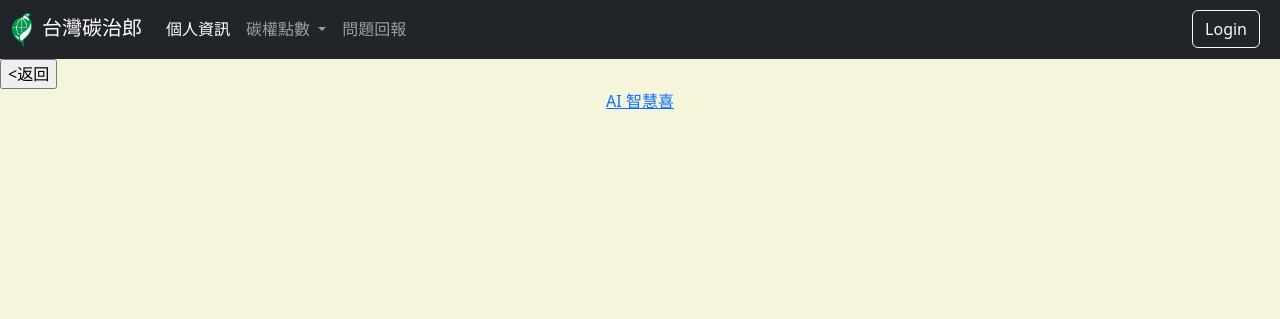
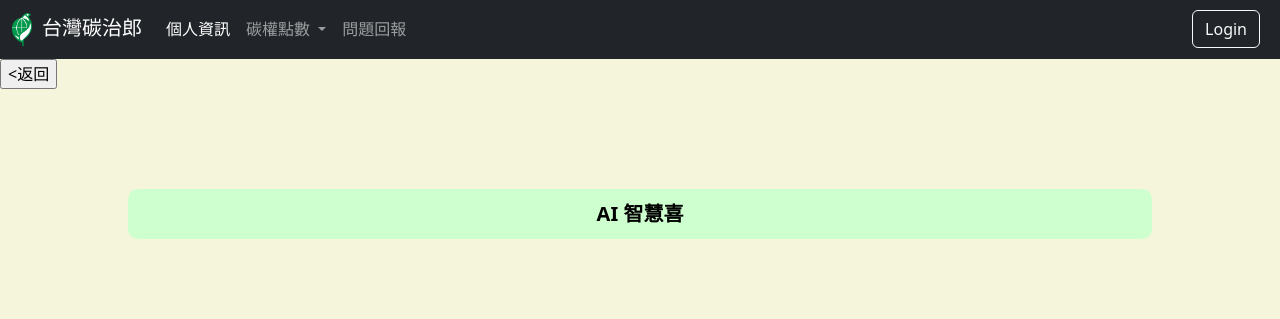
Before and after one commit to GaeunHome/SA, a Django app: template templates/service.html in a window 1280 px wide. Shown: the top 319 px of the page. Run offline with Django 4.2, Linux system fonts and the light colour scheme; the template is opened without the code that fills it, so the values that code supplies are empty.

Commit message:
服務介面建立

```diff
--- a/static/css/service.css
+++ b/static/css/service.css
@@ -31,3 +31,33 @@ header{
 .buy_content .btn{
     margin-bottom: 15px;
 }
+.functionbox-set{
+    margin-top: 100px;
+}
+.functionbox{
+    margin-bottom: 20px;
+    position: relative;
+    width: 80%;
+    height: 50px;
+    background: #CEFFCE;
+    border-radius: 10px;
+}
+.function-content{
+    position: relative;
+    width: 100%;
+    height: 100%;
+    display: flex;
+    justify-content: center;
+    align-items: center;
+}
+.function-details{
+    padding: 40px;
+    text-align: center;
+    width: 100%;
+}
+.function-details a{
+    font-size: 1.25em;
+    font-weight: 600;
+    color: #000;
+    text-decoration: none;
+}
```
Also changed, not shown: templates/member.html (+7 -7 lines), templates/service.html (indentation only).
